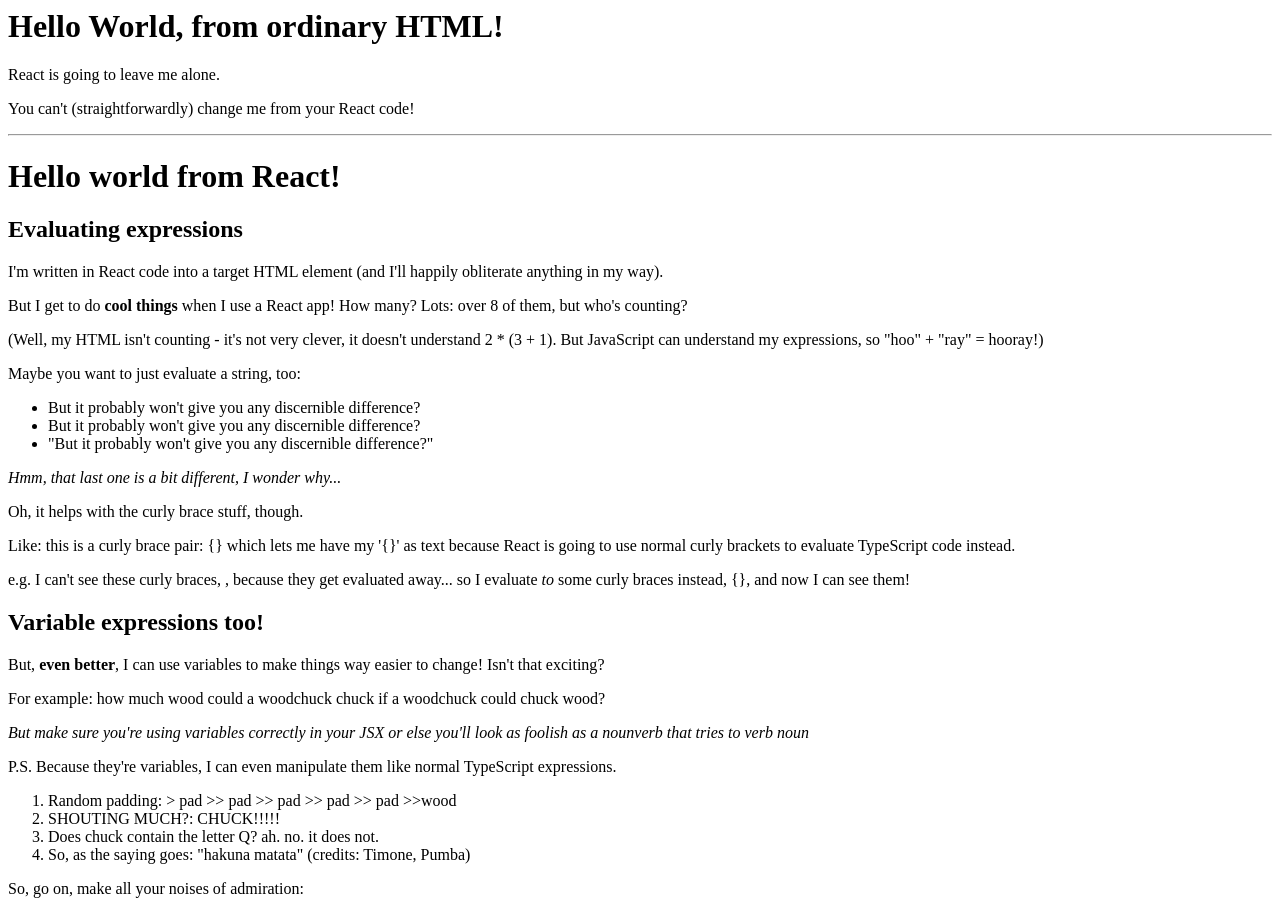
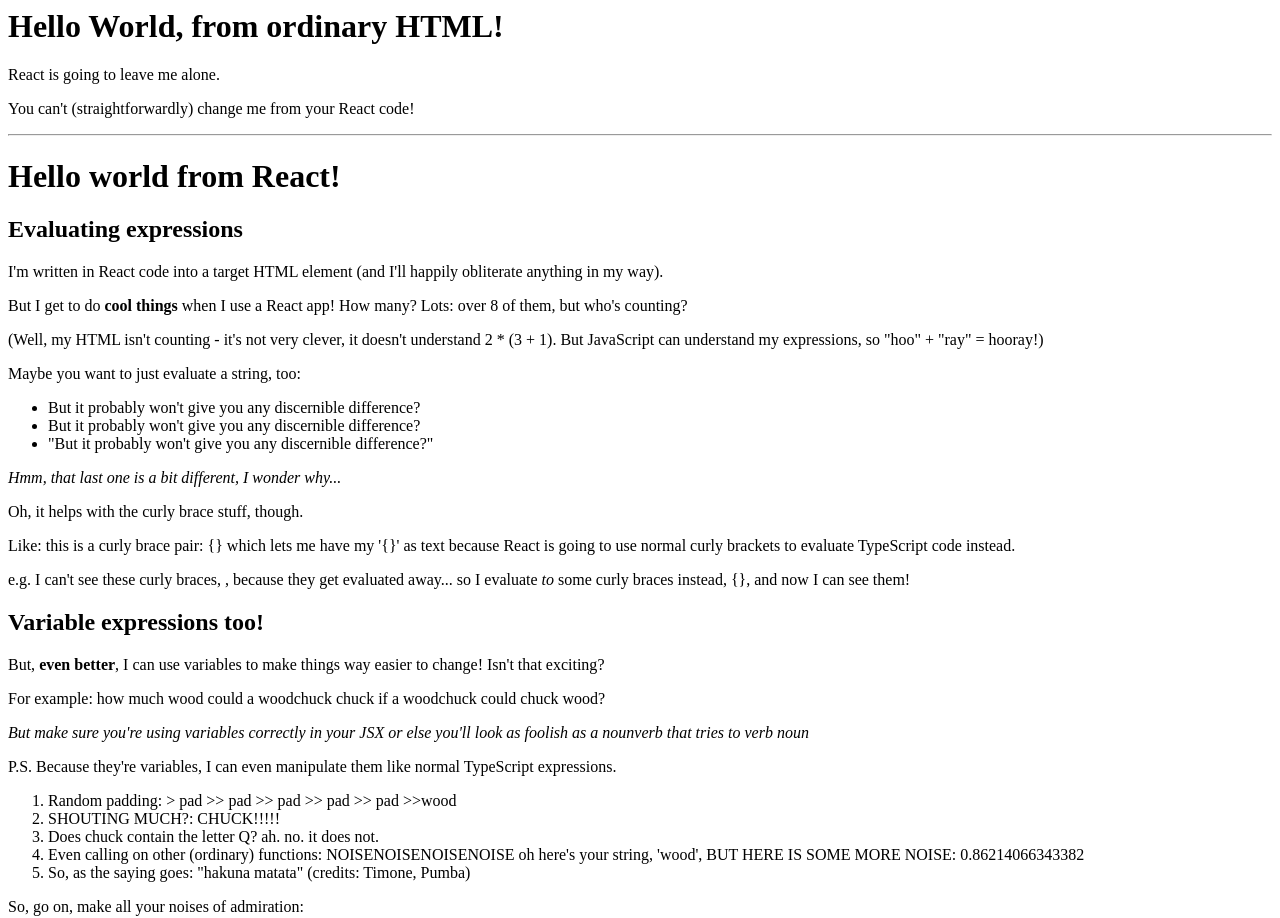
Before and after one commit to WeAreAcademy/mark-react-proj--meet-react, a React (Create React App) app: page / in a window 1280 px wide. Shown: the top 918 px of the page. Built offline with nearby package versions, Linux system fonts and the light colour scheme.

Commit message:
Add function call to JSX return

```diff
--- a/src/index.tsx
+++ b/src/index.tsx
@@ -1,9 +1,15 @@
 import React from "react";
 import ReactDOM from "react-dom";
 
+// We're still in TypeScript-land so we can still define variables as you'd expect
 const adjective = "exciting";
 const noun = "wood";
 const verb = "chuck";
+
+// as well as ordinary functions
+function addNoiseToString(str: string): string {
+  return `NOISENOISENOISENOISE oh here's your string, '${str}', BUT HERE IS SOME MORE NOISE: ${Math.random()}`;
+}
 
 /**
  * This is a TypeScript function - but a special one! It's a React function component.
@@ -17,6 +23,8 @@ const verb = "chuck";
  * This function is returning a 'JSX element'.
  *
  * For now, it's enough to think of it like HTML, but bear in mind that it isn't technically HTML that you're writing - you're writing JSX (which is an extension of JavaScript and TypeScript which makes it easier to write React code).
+ *
+ * Notice that it's cased differently. React function components should begin with a capital letter - this helps the React compiler.
  */
 function MyFirstReactComponent() {
   const yesYouCanUseVariablesHereToo = "hakuna matata";
@@ -97,6 +105,9 @@ function MyFirstReactComponent() {
           {verb.includes("Q") ? "yeah!!" : "ah. no. it does not."}
         </li>
         <li>
+          Even calling on other (ordinary) functions: {addNoiseToString(noun)}
+        </li>
+        <li>
           So, as the saying goes:{" "}
           {`"${yesYouCanUseVariablesHereToo}" (credits: ${names.join(", ")})`}
         </li>
```
